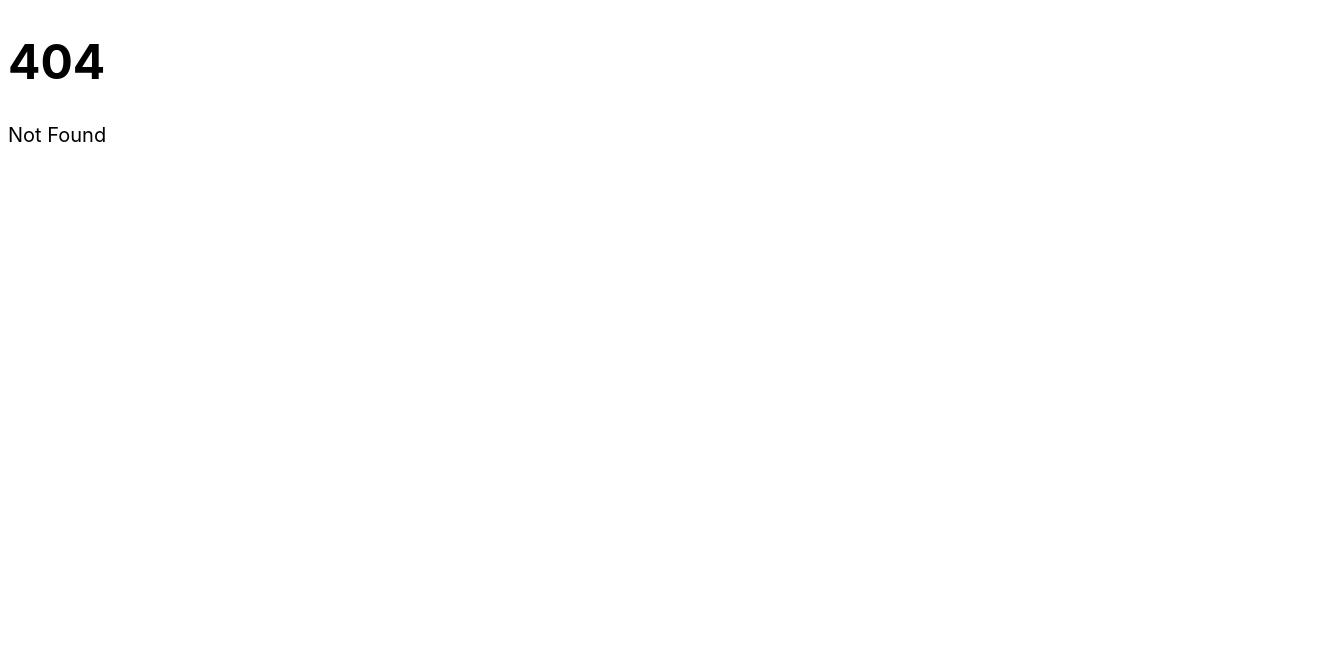
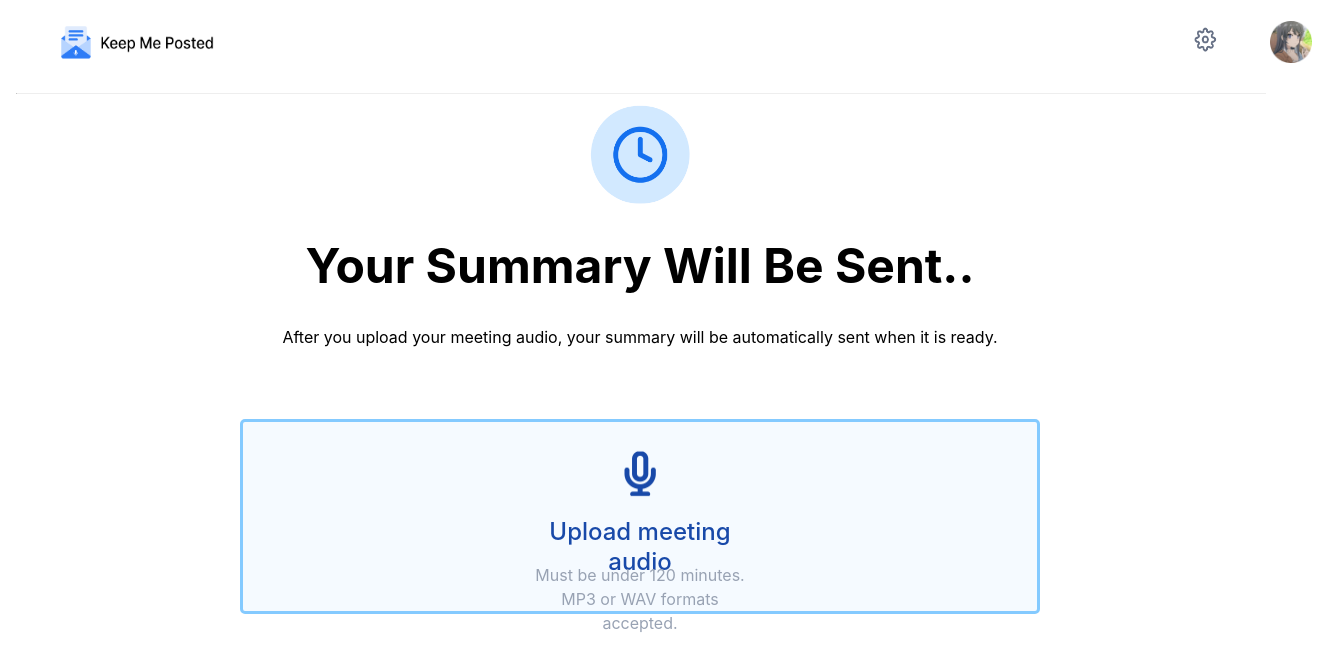
Before and after one commit to RValanki/Keep-Me-Posted, a SvelteKit app in the folder frontend/: page /upload-audio in a window 1280 px wide. Before the commit this address had no page. Shown: the top 668 px of the page, 1318 px wide, since content can reach past the window. Built offline with nearby package versions, Linux system fonts and the light colour scheme.

Commit message:
created the page for uploading audio and the upload box

```diff
--- /dev/null
+++ b/frontend/src/components/uploadBox.svelte
@@ -0,0 +1,140 @@
+<!--
+
+    Upload Audio Box Component
+
+    Authors: Parul Garg (pgar0011)
+    Editied by:
+    Last Modified: 10/05/24
+
+-->
+
+<script>
+
+    import micIcon from "../assets/mic.png"
+
+</script>
+
+<div class="upload-box">
+
+    <label for="uploadAudioBox" class="custom-input">
+        <img class="mic-icon" src={micIcon} alt="Mic Icon" />
+        <span class="first-line">Upload meeting audio</span>
+        <span class="second-line">Must be under 120 minutes. MP3 or WAV formats accepted.</span>
+
+    </label>
+
+    <input type="file" class = "hidden-box" id="uploadAudioBox" name="uploadAudioBox" accept="audio/mp3, audio/wav">
+</div>
+
+
+<style>
+
+.upload-box{
+    display: flex;
+    justify-content: center;
+
+}
+
+.hidden-box{
+    display: none;
+}
+
+.mic-icon{
+    /* mic */
+
+    width: 49px;
+    height: 55px;
+
+
+    /* Inside auto layout */
+    flex: none;
+    order: 0;
+    flex-grow: 0;
+
+}
+
+.custom-input{
+
+    /* Upload Audio Box */
+
+    box-sizing: border-box;
+
+
+    /* Auto layout */
+    display: flex;
+    flex-direction: column;
+    justify-content: center;
+    align-items: center;
+    padding: 24px 0px;
+    gap: 16px;
+
+    width: 800px;
+    height: 195px;
+
+    /* Blue/25 */
+    background: #F5FAFF;
+    /* Blue/300 */
+    border: 3px solid #84CAFF;
+    border-radius: 5px;
+
+    /* Inside auto layout */
+    flex: none;
+    order: 0;
+    flex-grow: 0;
+
+}
+
+.first-line{
+
+    /* Upload meeting audio */
+
+    width: 250px;
+    height: 30px;
+
+    /* Text xl/Medium */
+    font-style: normal;
+    //font-family: "Inter";
+    font-weight: 500;
+    font-size: 24px;
+    line-height: 30px;
+    /* identical to box height, or 150% */
+    text-align: center;
+
+    /* Blue/800 */
+    color: #1849A9;
+
+
+    /* Inside auto layout */
+    flex: none;
+    order: 0;
+    flex-grow: 0;
+
+
+}
+
+.second-line{
+    /* Must be under 120 minutes. MP3 or WAV formats accepted. */
+
+    width: 230px;
+    height: 24px;
+
+    /* Text md/Regular */
+    font-style: normal;
+    font-weight: 400;
+    font-size: 16px;
+    line-height: 24px;
+    /* or 150% */
+    text-align: center;
+
+    /* Gray/400 */
+    color: #98A2B3;
+
+
+    /* Inside auto layout */
+    flex: none;
+    order: 1;
+    flex-grow: 0;
+
+}
+
+</style>
--- /dev/null
+++ b/frontend/src/routes/upload-audio/+page.svelte
@@ -0,0 +1,83 @@
+<!--
+
+    The page where user uploads the audio file for Send Summary ASAP pathway.
+
+    Author: Parul Garg (pgar0011)
+    Edited By:
+    Last Modified: 10/05/24
+
+-->
+
+<script>
+
+    //required imports
+    import Topbar from '../../components/topbar.svelte';
+    import UploadBox from "../../components/uploadBox.svelte";
+    import clockIcon from "../../assets/clock.png"
+
+</script>
+
+<html lang="en">
+    <head>
+        <meta charset="UTF-8" />
+        <meta name="viewport" content="width=device-width, initial-scale=1.0" />
+        <title>Send Summary ASAP</title>
+    </head>
+    <body>
+        <Topbar/>
+
+        <div class="center-icon"><img class="clock-icon" src={clockIcon} alt="Clock Icon" /></div>
+        <h1 >Your Summary Will Be Sent..</h1>
+        <div class = "caption">After you upload your meeting audio, your summary will be automatically sent when it is ready.</div>
+
+        <UploadBox />
+
+
+    </body>
+
+
+
+</html>
+
+<style>
+
+.center-icon{
+    display: flex;
+    justify-content: center;
+}
+
+.clock-icon{
+    /* Frame 23 */
+
+    /* Auto layout */
+    display: flex;
+    flex-direction: row;
+    justify-content: center;
+    align-items: center;
+    padding: 0px;
+    gap: 9.3px;
+
+    width: 100px;
+    height: 100px;
+
+    /* Blue/100 */
+    background: #D1E9FF;
+    border-radius: 93.0233px;
+
+    /* Inside auto layout */
+    flex: none;
+    order: 0;
+    flex-grow: 0;
+
+}
+
+h1{
+    text-align: center;
+}
+
+.caption{
+    text-align: center;
+    padding-bottom: 72px;
+}
+
+</style>
```
Also changed, not shown: frontend/src/assets/clock.png (added), frontend/src/assets/mic.png (added).
